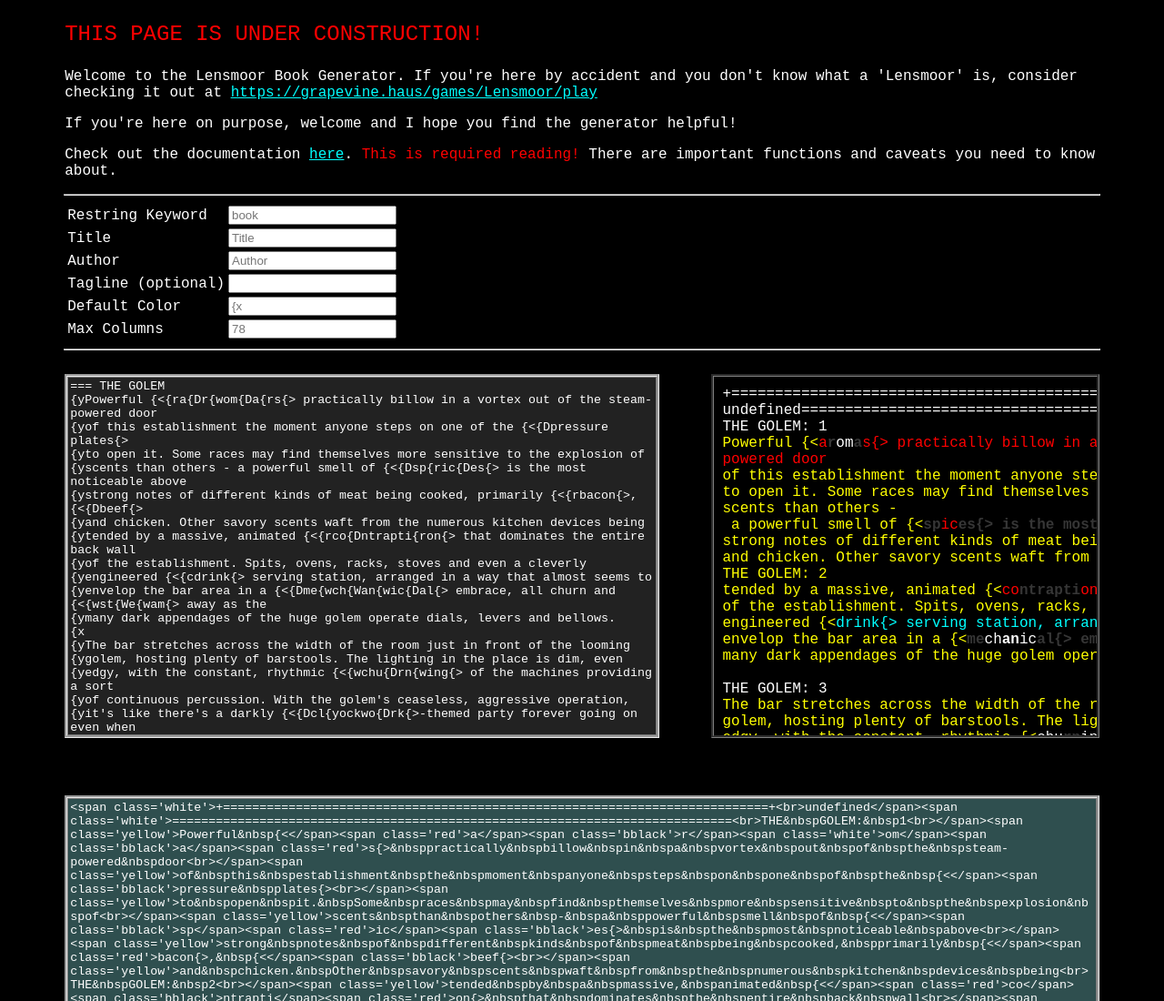
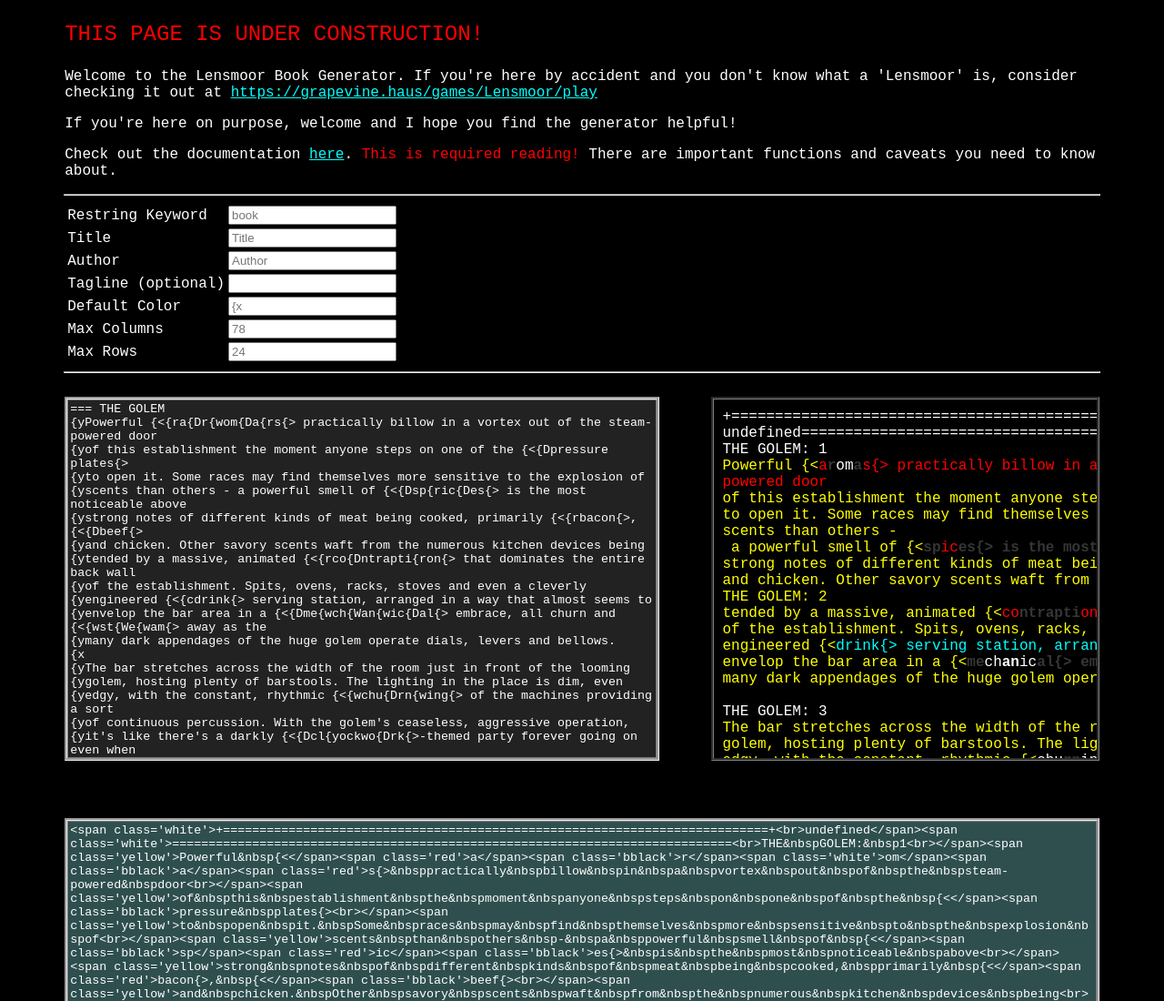
Before and after one commit to jeniferirwin/lensbooks, a plain HTML site: page index.html in a window 1280 px wide. Shown: the top 1100 px of the page at 91% size. Drawn offline with Linux system fonts and the light colour scheme.

Commit message:
add max rows to form

```diff
--- a/index.html
+++ b/index.html
@@ -51,6 +51,10 @@
         <td>Max Columns</td>
         <td><input id="columnsinput" name="columnsinput" placeholder="78" oninput="OnInputChange()"></input></td>
       </tr>
+      <tr>
+        <td>Max Rows</td>
+        <td><input id="rowsinput" name="rowsinput" placeholder="24" oninput="OnInputChange()"></input></td>
+      </tr>
     </table>
   </div>
   <hr width="90%" align="center">
```
